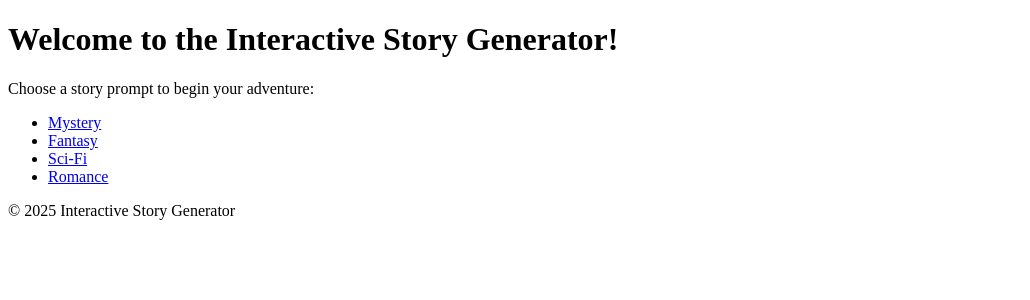
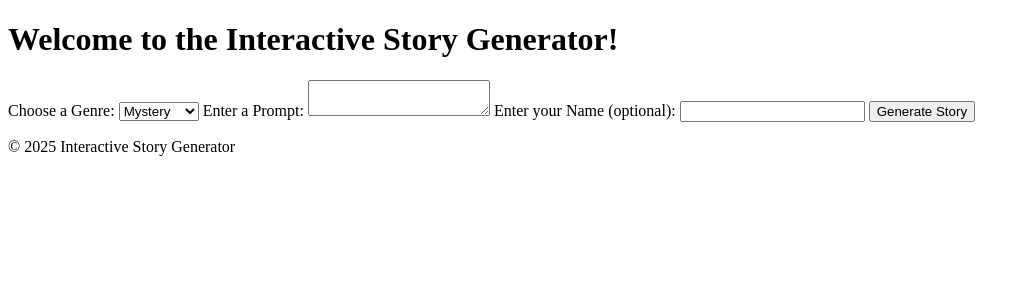
Before and after one commit to zml1997-stl/story_generator, a Python web app: template templates/index.html in a window 1280 px wide. Shown: the part 26-326 px from the top of the page, without its empty margins (0-1030 px from the left). Run offline with Jinja, Linux system fonts and the light colour scheme; the template is opened without the code that fills it, so the values that code supplies are empty.

Commit message:
Update index.html

```diff
--- a/templates/index.html
+++ b/templates/index.html
@@ -1,14 +1,22 @@
-{% extends "base.html" %}
+{% extends 'base.html' %}
 
 {% block content %}
     <h1>Welcome to the Interactive Story Generator!</h1>
+    <form action="{{ url_for('main.generate') }}" method="POST">
+        <label for="genre">Choose a Genre:</label>
+        <select name="genre" id="genre">
+            <option value="mystery">Mystery</option>
+            <option value="fantasy">Fantasy</option>
+            <option value="sci-fi">Sci-Fi</option>
+            <option value="romance">Romance</option>
+        </select>
 
-    <p>Choose a story prompt to begin your adventure:</p>
+        <label for="prompt">Enter a Prompt:</label>
+        <textarea name="prompt" id="prompt" required></textarea>
 
-    <ul>
-        <li><a href="{{ url_for('story.generate_story', genre='mystery') }}">Mystery</a></li>
-        <li><a href="{{ url_for('story.generate_story', genre='fantasy') }}">Fantasy</a></li>
-        <li><a href="{{ url_for('story.generate_story', genre='sci-fi') }}">Sci-Fi</a></li>
-        <li><a href="{{ url_for('story.generate_story', genre='romance') }}">Romance</a></li>
-    </ul>
+        <label for="user_name">Enter your Name (optional):</label>
+        <input type="text" name="user_name" id="user_name">
+
+        <button type="submit">Generate Story</button>
+    </form>
 {% endblock %}
```
